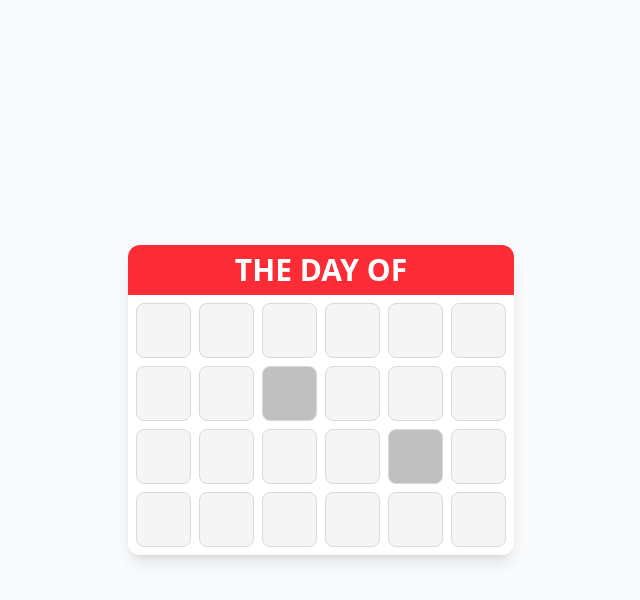
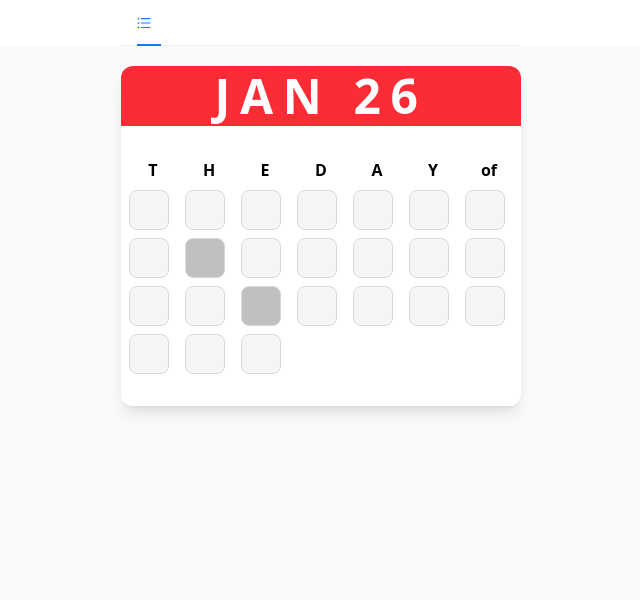
Before and after one commit to elsergiovera/wadai, a React (Vite) app: page / in a window 1280 px wide. Shown: the top 600 px of the page, without its empty margins (319-959 px from the left). Built offline with nearby package versions, Linux system fonts and the light colour scheme.

Commit message:
feat: added date, topMenu first iteration and UI styling

```diff
--- a/package.json
+++ b/package.json
@@ -10,8 +10,10 @@
     "preview": "vite preview"
   },
   "dependencies": {
+    "@ant-design/icons": "^5.6.0",
     "@tailwindcss/vite": "^4.0.0",
     "antd": "^5.23.2",
+    "dayjs": "^1.11.13",
     "react": "^18.3.1",
     "react-dom": "^18.3.1",
     "tailwindcss": "^4.0.0"
--- a/src/App.tsx
+++ b/src/App.tsx
@@ -1,16 +1,15 @@
+import TopMenu from './components/topMenu'
 import Day from './components/day'
 import './style/App.css'
 
 const App = () => {
   return (
-    <div className='grid place-content-center min-h-screen bg-gray-50 py-5 overflow-hidden'>
-      <div className='min-w-[300px] shadow-lg rounded-xl overflow-hidden'>
-        <div className='min-h-[50px] place-content-center bg-red-500 text-center text-white py-1 px-2 text-3xl font-semibold'>
-          THE DAY OF
-        </div>
-        <div className='min-h-[200px] place-content-center bg-white text-center py-2 px-2 text-9xl font-light'>
-          <Day />
-        </div>
+    <div className='w-screen h-screen bg-gray-50 space-y-5'>
+      <div className='bg-white justify-items-center'>
+        <TopMenu />
+      </div>
+      <div className='bg-gray-50 justify-items-center'>
+        <Day />
       </div>
     </div>
   )
--- a/src/components/day.tsx
+++ b/src/components/day.tsx
@@ -1,17 +1,23 @@
+import dayjs from 'dayjs'
 import Letter from './letter'
 import current from '../data/current.json'
 
 const Day = () => {
+   const date = dayjs()
    const day = current.federal
    const letters = day.split('')
 
    return (
-      <div className='grid grid-cols-6 gap-2'>
-         {
-            letters.map((letter, index) => {
-               return <Letter letter={letter} key={'letter-' + index} />
-            })
-         }
+      <div className='min-w-[400px] shadow-lg rounded-xl overflow-hidden'>
+         <div className='min-h-[60px] place-content-center bg-red-500 text-center text-white text-5xl font-bold tracking-[0.2em]'>
+            {date.format('MMM DD').toUpperCase()}
+         </div>
+         <div className='min-h-[280px] place-content-center bg-white text-center px-2 font-light'>
+            <div className='grid grid-cols-7 gap-2 font-bold'>
+               <span>T</span> <span>H</span> <span>E</span> <span>D</span> <span>A</span> <span>Y</span> <span>of</span>
+               {letters.map((letter, index) => <Letter letter={letter} key={'letter-' + index} />)}
+            </div>
+         </div>
       </div>
    )
 }
--- a/src/components/letter.tsx
+++ b/src/components/letter.tsx
@@ -49,9 +49,9 @@ const Letter: React.FC<LetterProps> = ({ letter }) => {
             value={isAlphabetic ? pressedLetter : letter}
             disabled={isAlphabetic ? false : true}
             style={{
-               height: '55px',
-               width: '55px',
-               fontSize: '1.9rem',
+               height: '40px',
+               width: '40px',
+               fontSize: '1.3rem',
                fontWeight: 'bold',
                textAlign: 'center',
                backgroundColor: isAlphabetic ? 'whitesmoke' : 'silver'
--- /dev/null
+++ b/src/components/topMenu.tsx
@@ -0,0 +1,35 @@
+
+import { useState } from 'react'
+import type { MenuProps } from 'antd'
+import { Menu } from 'antd'
+import { UnorderedListOutlined } from '@ant-design/icons'
+
+type MenuItem = Required<MenuProps>['items'][number]
+
+const TopMenu = () => {
+   const [current, setCurrent] = useState('mail')
+   const items: MenuItem[] = [
+      {
+         label: '',
+         key: 'mail',
+         icon: <UnorderedListOutlined />,
+      }]
+
+   const onClick: MenuProps['onClick'] = (e) => {
+      console.log('click ', e);
+      setCurrent(e.key);
+   }
+
+   return (
+      <div className='min-w-[400px]'>
+         <Menu
+            items={items}
+            mode="horizontal"
+            selectedKeys={[current]}
+            onClick={onClick}
+         />
+      </div>
+   )
+}
+
+export default TopMenu
```
Also changed, not shown: 1 other file (tests, documents, lock files or other folders).
